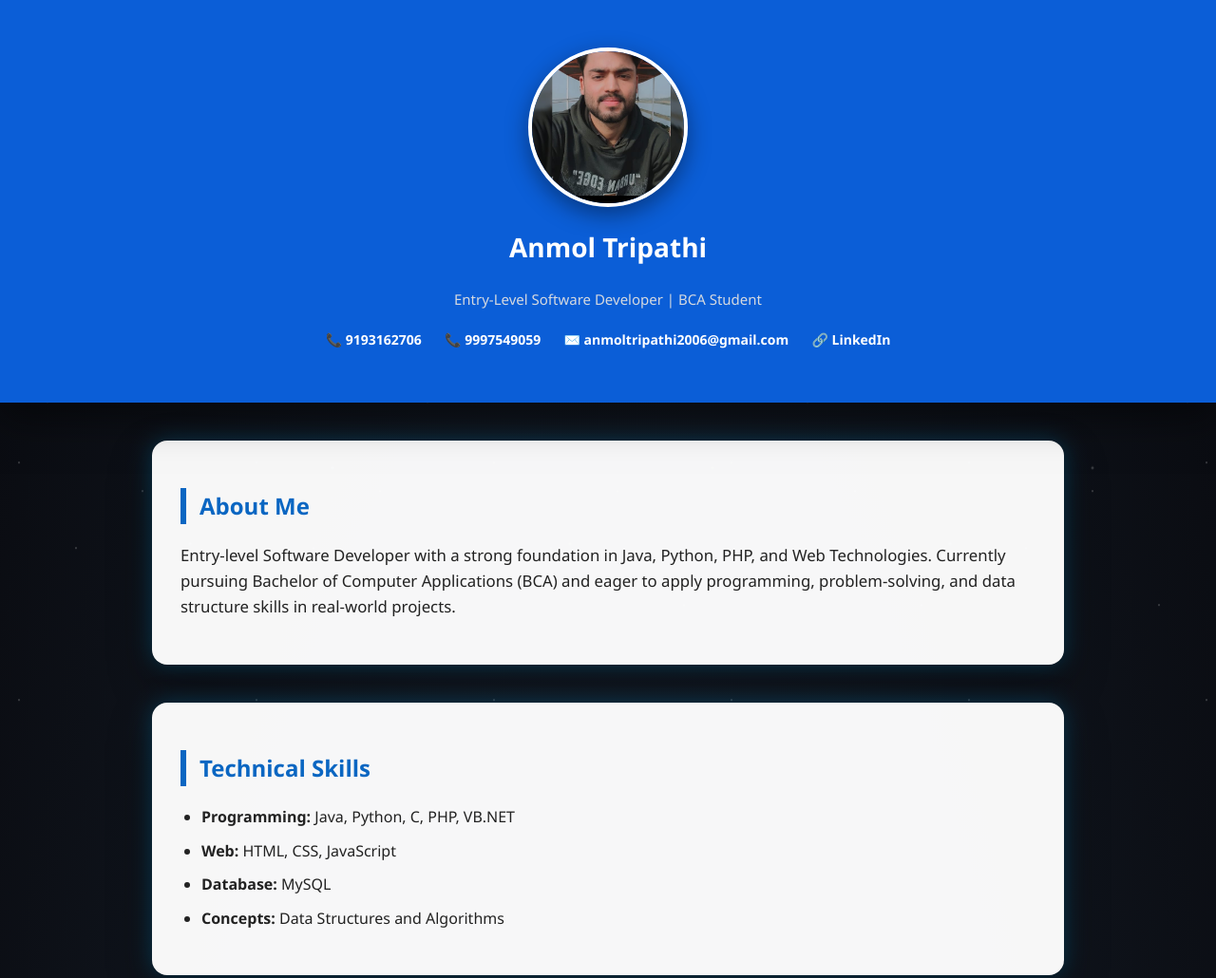
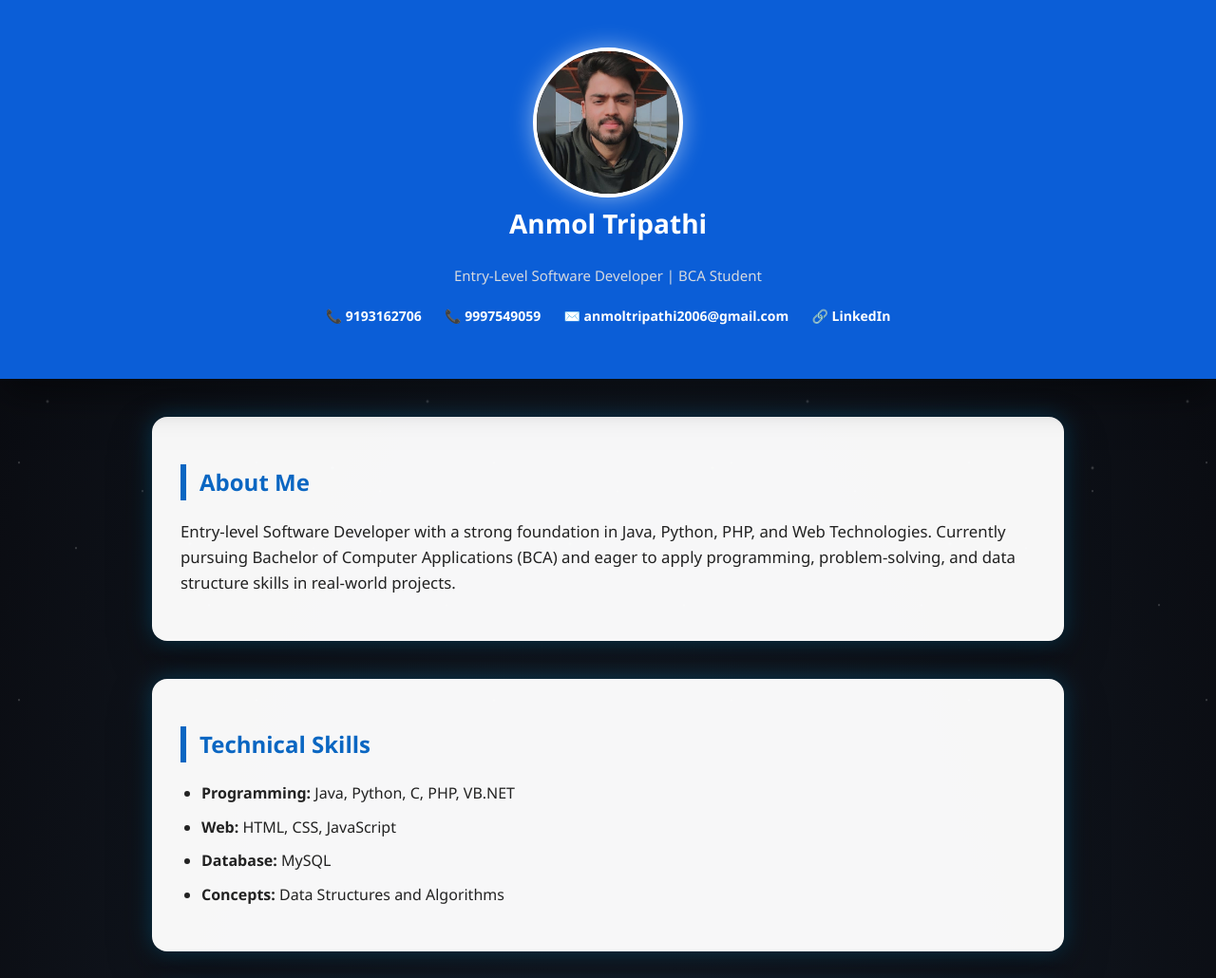
Before and after one commit to anmoltripathi2006-commits/Portfolio-, a plain HTML site: page index.html in a window 1280 px wide. Shown: the top 1030 px of the page at 95% size. Drawn offline with Linux system fonts and the light colour scheme; a script that the page names is missing.

Commit message:
Update profile image styles in style.css
Adjusted profile image dimensions and styling.

```diff
--- a/style.css
+++ b/style.css
@@ -181,18 +181,16 @@ footer {
     align-items: center;
     justify-content: center;
 }
-
-/* Profile image */
 .profile-img {
-    width: 160px;
-    height: 160px;
-    border-radius: 50%;
-    object-fit: cover;
-    border: 4px solid #ffffff;
-    margin-bottom: 15px;
-    box-shadow: 0 8px 25px rgba(0, 0, 0, 0.4);
+  width: 150px;
+  height: 150px;
+  border-radius: 50%;
+  object-fit: cover;
+  object-position: center 35%; /* 👈 moves face DOWN */
+  border: 4px solid #ffffff;
+  box-shadow: 0 0 25px rgba(255, 255, 255, 0.5);
+  background-color: #000;
 }
-
 /* Name */
 .profile-container h1 {
     color: #ffffff;
```
